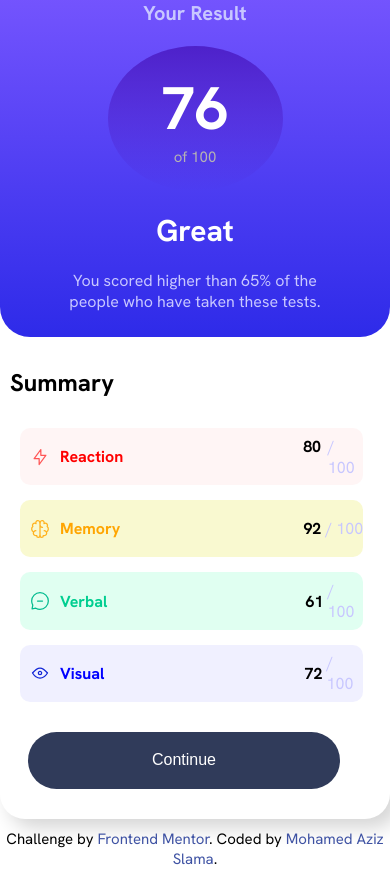
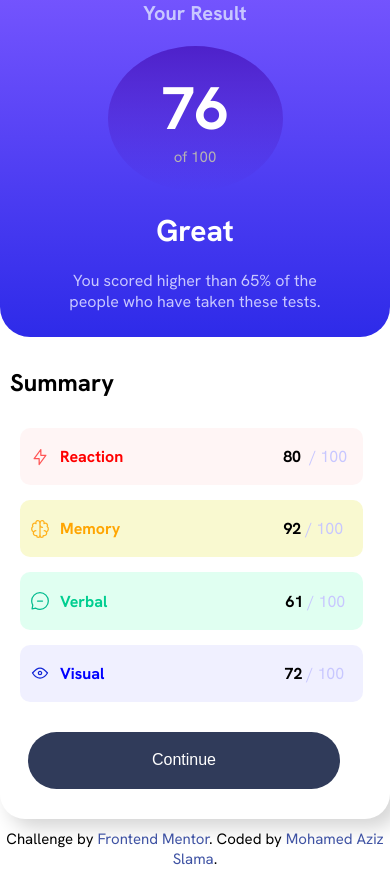
Before and after one commit to aziz712/results-summary-component, a plain HTML site: page index.html in a window 390 px wide. Drawn offline with Linux system fonts and the light colour scheme.

Commit message:
Update style.css

```diff
--- a/style.css
+++ b/style.css
@@ -263,16 +263,16 @@ button.btn:active{
         padding: 10px;
     }
     .reaction p{
-        margin-left: 180px;
+        margin-left: 160px;
     }
     .memory p{
-        margin-left: 183px;
+        margin-left: 163px;
     }
     .verbal p{
-        margin-left: 198px;
+        margin-left: 178px;
     }
     .visual p{
-        margin-left: 200px;
+        margin-left: 180px;
     }
     .btn{
 
```
